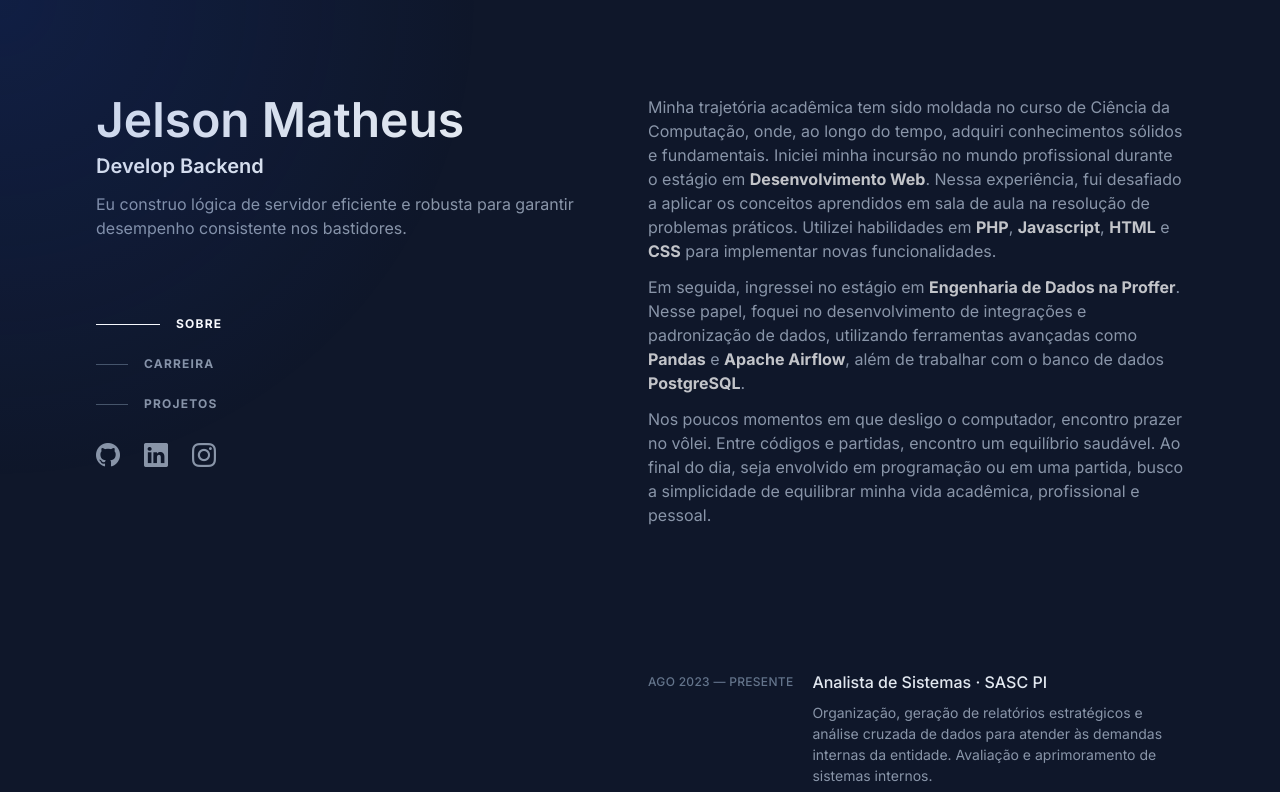
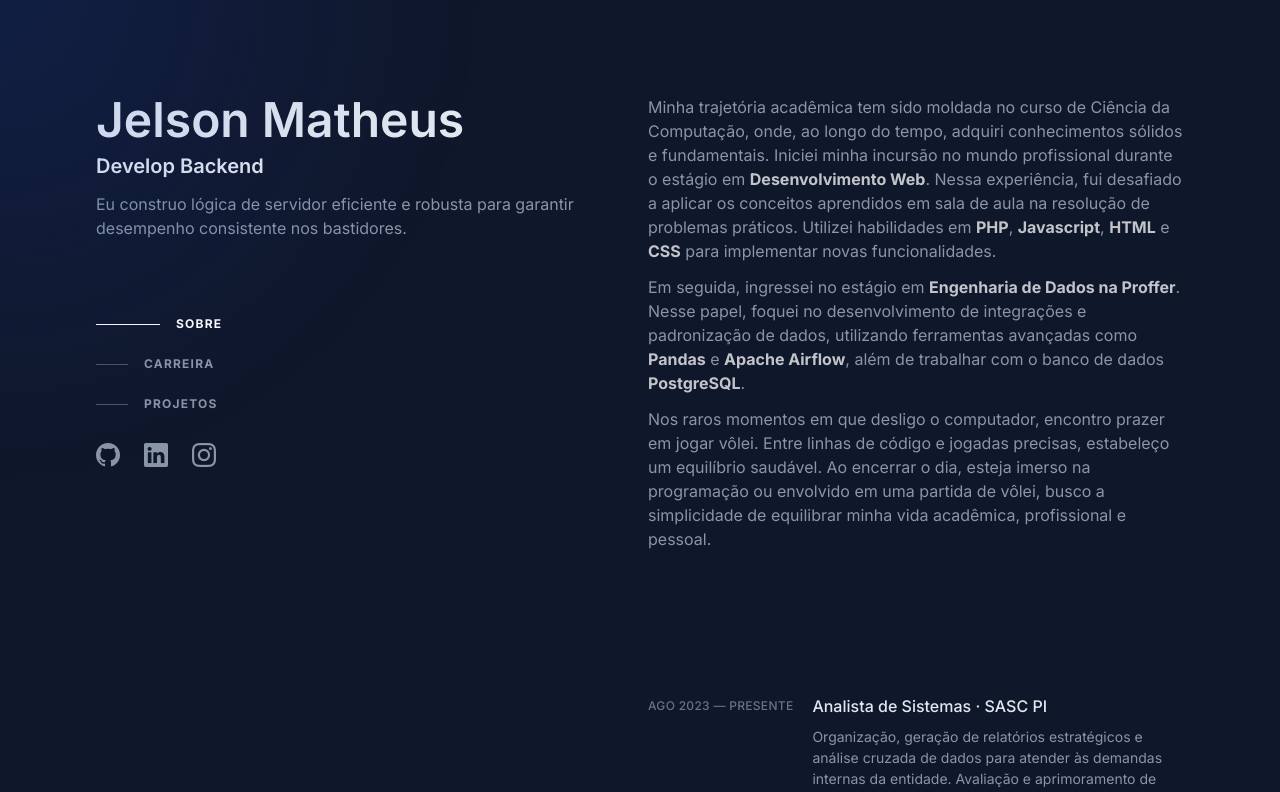
Before and after one commit to JelsonMatheus/JelsonMatheus.github.io, a Nuxt app: page / in a window 1280 px wide. Shown: the top 792 px of the page. Built offline with nearby package versions, Linux system fonts and the light colour scheme.

Commit message:
fix: Corrigindo texto da "sobre"

```diff
--- a/components/About.vue
+++ b/components/About.vue
@@ -16,9 +16,9 @@
       de trabalhar com o banco de dados <b>PostgreSQL</b>.
     </p>
     <p class="mt-3">
-      Nos poucos momentos em que desligo o computador, encontro prazer no vôlei. Entre códigos e partidas,
-      encontro um equilíbrio saudável. Ao final do dia, seja envolvido em programação ou em uma
-      partida, busco a simplicidade de equilibrar minha vida acadêmica, profissional e pessoal.
+      Nos raros momentos em que desligo o computador, encontro prazer em jogar vôlei. Entre linhas de código e
+      jogadas precisas, estabeleço um equilíbrio saudável. Ao encerrar o dia, esteja imerso na programação ou
+      envolvido em uma partida de vôlei, busco a simplicidade de equilibrar minha vida acadêmica, profissional e pessoal.
     </p>
   </section>
 </template>
```
